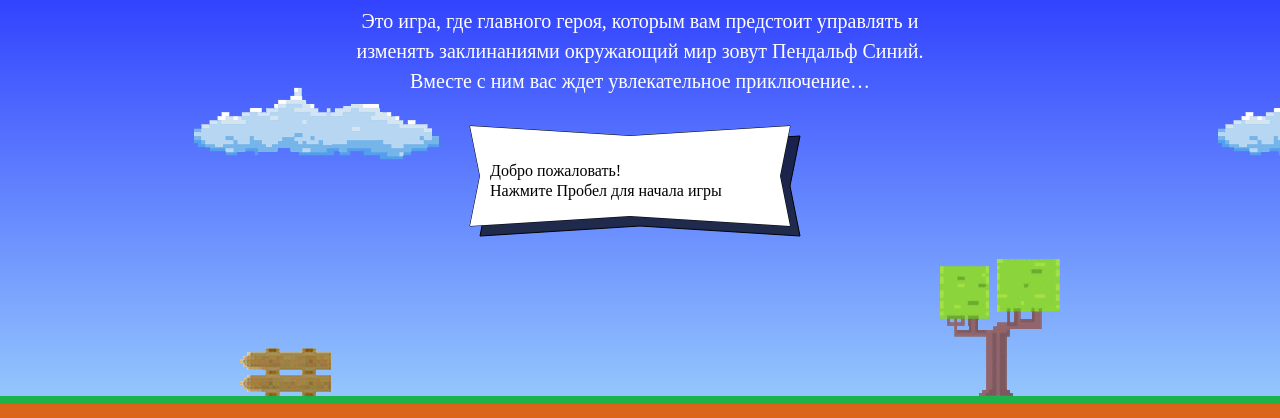
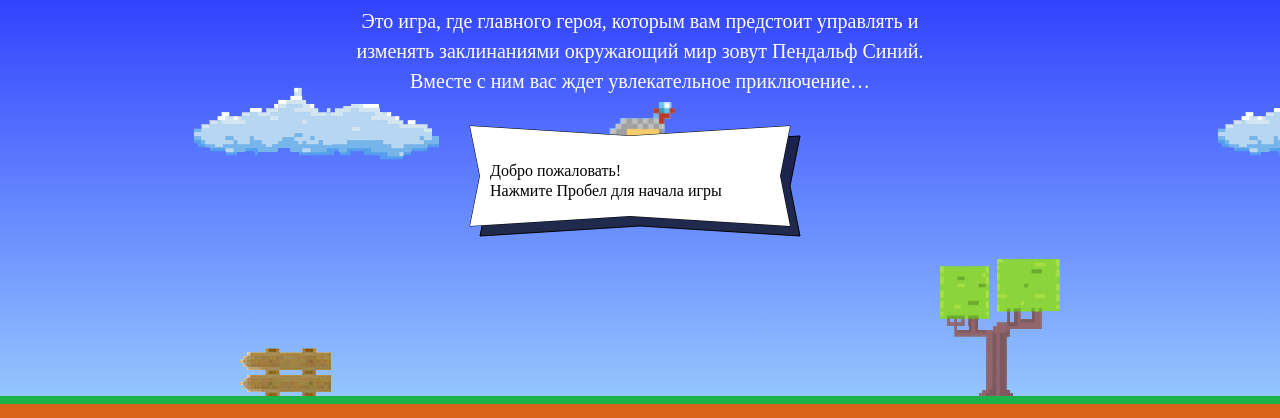
Before and after one commit to headlulu888/code-and-magick, a website: page index.html in a window 1280 px wide. Shown: the part 203-621 px from the top of the page. Drawn offline with Linux system fonts and the light colour scheme; a web font is replaced by a local one.

Commit message:
hw-1 fix

```diff
--- a/index.html
+++ b/index.html
@@ -202,12 +202,12 @@
 
   // Функция ширина игровой области
   var getWizardX = function(width) {
-
+    return (width / 2) - (wizardWidth / 2);
   };
 
   // Функция высота игровой области
   var getWizardY = function(height) {
-
+    return (height / 3) - getWizardHeight();
   };
 
 </script>
```
